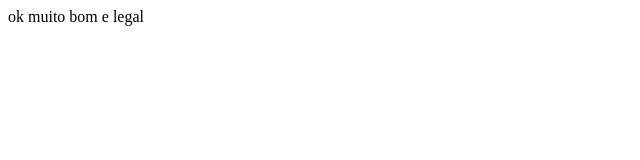
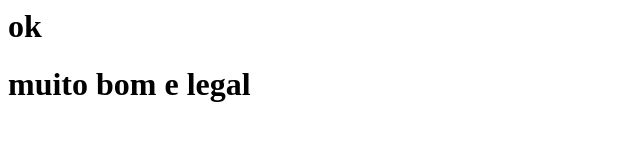
Before and after one commit to jorgebezerradasilva/primeio-r., a plain HTML site: page index.html in a window 1280 px wide. Shown: the whole page, without its empty margins (0-640 px from the left). Drawn offline with Linux system fonts and the light colour scheme.

Commit message:
mudando...

```diff
--- a/index.html
+++ b/index.html
@@ -1,3 +1,4 @@
- <html>ok</html>
-
- <html>muito bom e legal</html>
+<html>
+  <h1>ok</h1>
+  <h1>muito bom e legal</h1>
+</html>
```
